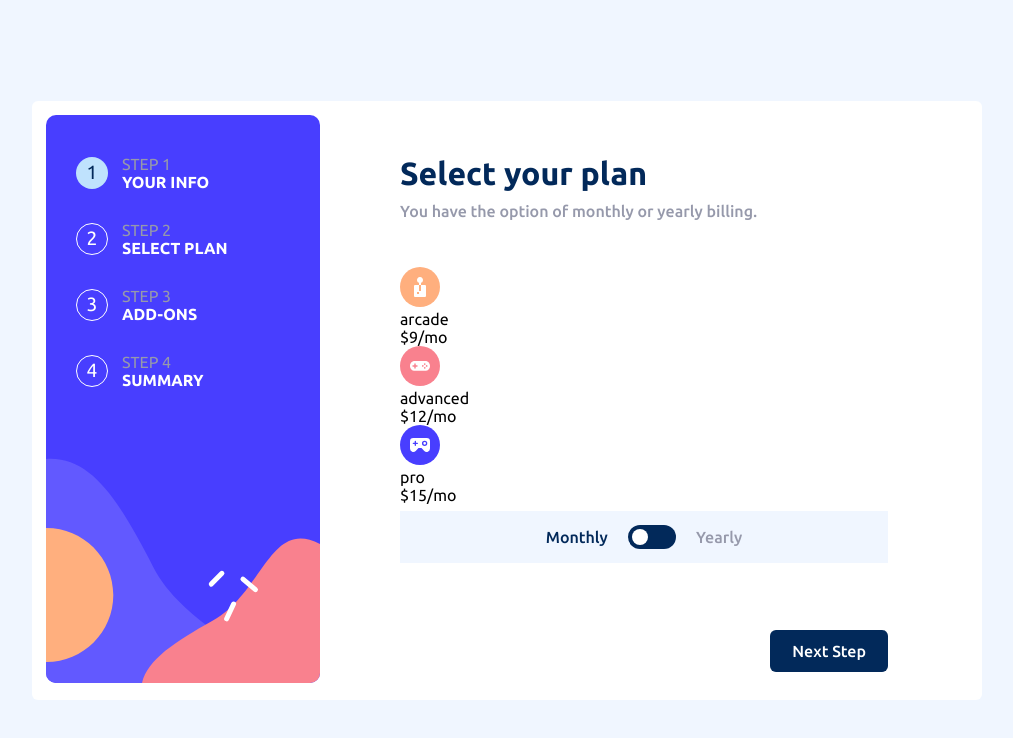
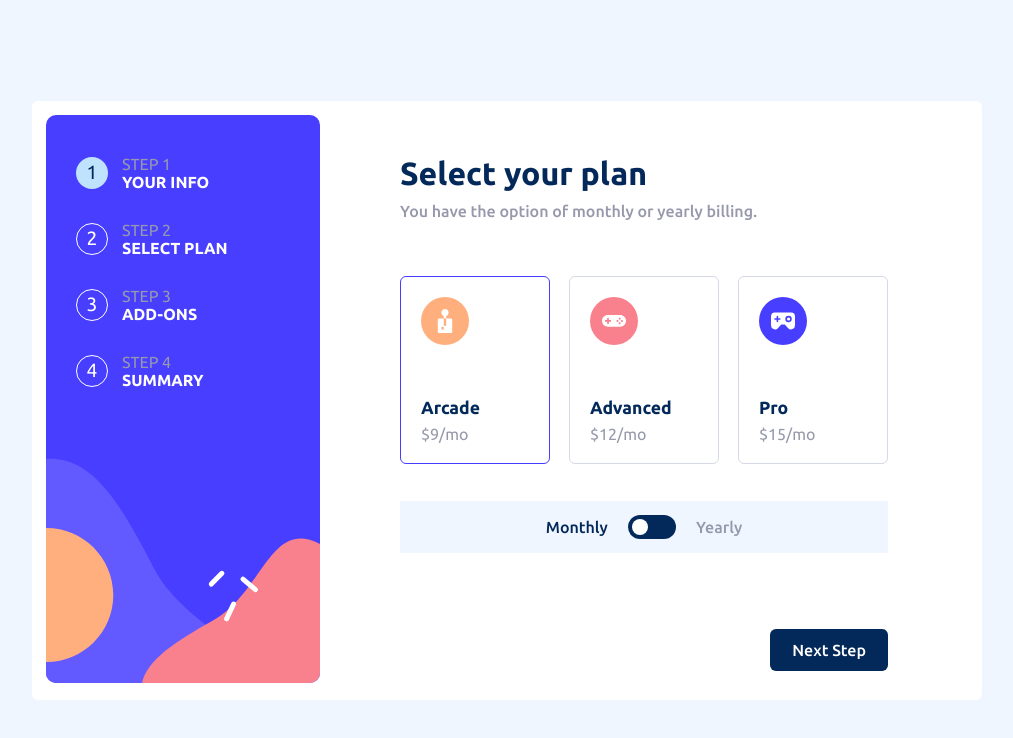
Before and after one commit to tymino/frontendmentor_multi-step-form, a Vue app: page / in a window 1280 px wide. Shown: the top 738 px of the page, without its empty margins (133-1146 px from the left). Built offline with nearby package versions, Linux system fonts and the light colour scheme.

Commit message:
add style options

```diff
--- a/src/components/BlockSelectPlan.vue
+++ b/src/components/BlockSelectPlan.vue
@@ -3,7 +3,11 @@
     <Title class="content__title" :data="header"></Title>
 
     <div class="content__options">
-      <Options :data="options" :getCostPlan="getCostPlan" />
+      <Options
+        :data="options"
+        :getCostPlan="getCostPlan"
+        :toggle="toggle.isChecked"
+      />
     </div>
 
     <div class="content__toggle">
@@ -66,6 +70,10 @@ export default {
     margin: 40px 0px;
   }
 
+  &__options {
+    margin-bottom: 20px;
+  }
+
   &__button {
     display: flex;
     justify-content: flex-end;
--- a/src/components/UI/Options.vue
+++ b/src/components/UI/Options.vue
@@ -1,6 +1,11 @@
 <template>
   <div class="container">
-    <div class="container__option" v-for="option in data" :key="option.name">
+    <div
+      class="container__option"
+      :class="{ 'container__option--active': option.isSelected }"
+      v-for="option in data"
+      :key="option.name"
+    >
       <img
         class="container__option-icon"
         :src="require(`@/assets/images/${option.icon}`)"
@@ -9,6 +14,9 @@
       <div class="container__option-name">{{ option.name }}</div>
       <div class="container__option-price">
         {{ getCostPlan(option.price) }}
+      </div>
+      <div class="container__option-price-description" v-if="toggle">
+        2 months free
       </div>
     </div>
   </div>
@@ -22,11 +30,56 @@ export default {
       type: Object,
       required: true,
     },
+    toggle: {
+      type: Boolean,
+      default: false,
+    },
     getCostPlan: {
+      type: Function,
       required: true,
     },
   },
 };
 </script>
 
-<style lang="scss" scoped></style>
+<style lang="scss" scoped>
+.container {
+  display: flex;
+  justify-content: space-between;
+
+  &__option {
+    padding: 20px;
+    border: 1px solid var(--color-light-gray);
+    border-radius: var(--border-radius);
+
+    &--active {
+      border: 1px solid var(--color-purplish-blue);
+    }
+
+    &-icon {
+      width: 48px;
+      height: 48px;
+      margin: 0 60px 50px 0;
+    }
+
+    &-name {
+      margin-bottom: 8px;
+      color: var(--color-marine-blue);
+      font-size: 1.1rem;
+      font-weight: var(--font-bold);
+      text-transform: capitalize;
+    }
+
+    &-price {
+      color: var(--color-cool-gray);
+
+      &-description {
+        margin-top: 10px;
+        color: var(--color-marine-blue);
+        font-size: 0.9rem;
+        font-weight: var(--font-light);
+      }
+    }
+  }
+}
+</style>
```
